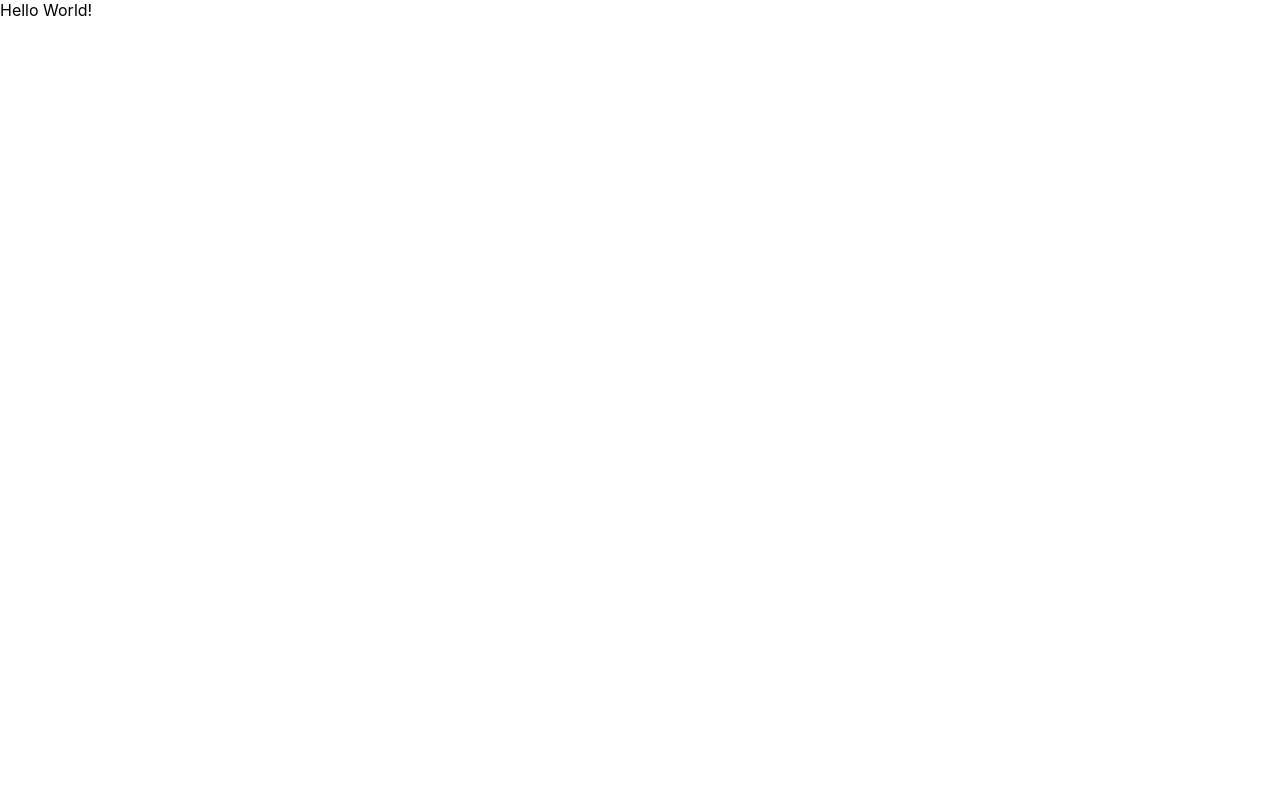
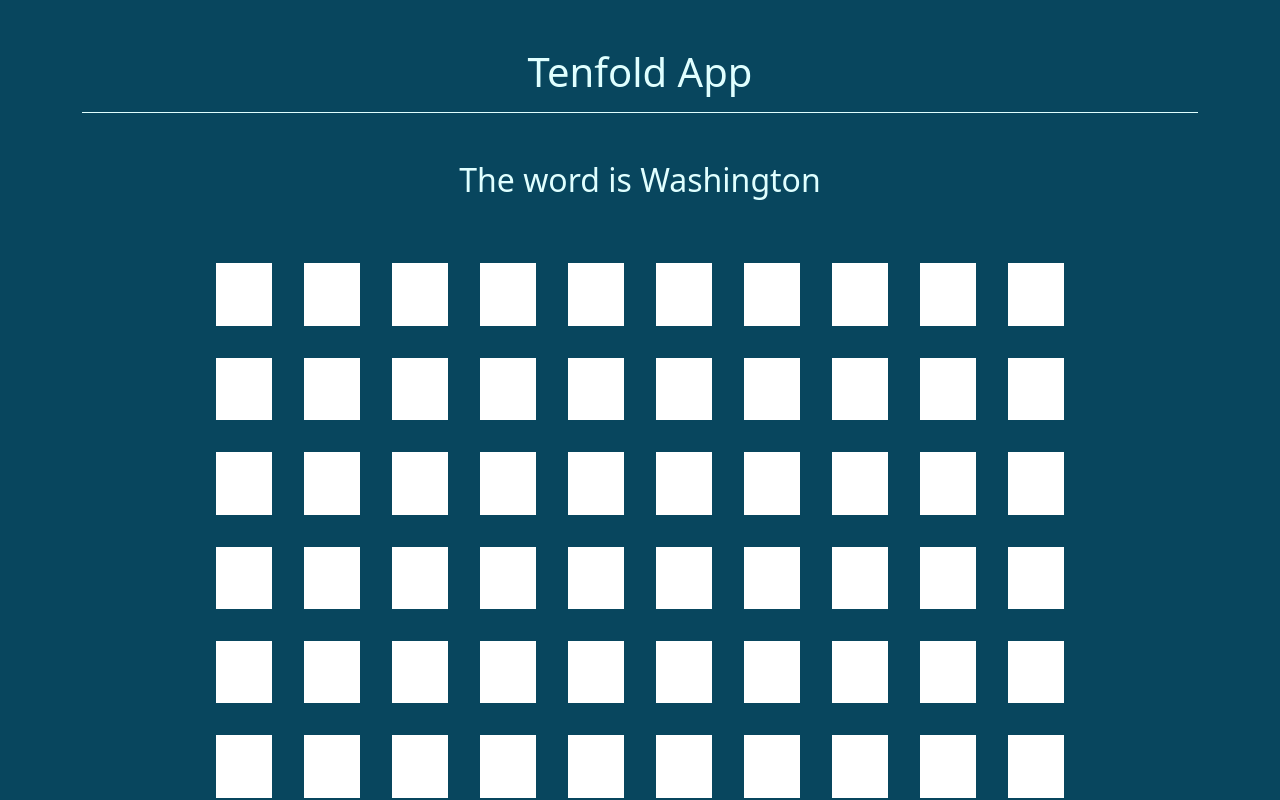
Before and after one commit to KyleBurden/Tenfold, a React (Create React App) app: page / in a window 1280 px wide. Shown: the top 800 px of the page. Built offline with nearby package versions, Linux system fonts and the light colour scheme.

Commit message:
Grid is layed out

```diff
--- a/package.json
+++ b/package.json
@@ -6,7 +6,9 @@
     "@testing-library/jest-dom": "^5.16.5",
     "@testing-library/react": "^13.4.0",
     "@testing-library/user-event": "^13.5.0",
+    "bootstrap": "^5.2.3",
     "react": "^18.2.0",
+    "react-bootstrap": "^2.7.2",
     "react-dom": "^18.2.0",
     "react-scripts": "5.0.1",
     "web-vitals": "^2.1.4"
--- /dev/null
+++ b/public/vertopal.com_wordlist.json
@@ -0,0 +1 @@
+{"California\neverything\naboveboard\nWashington\nbasketball\nweathering\ncharacters\nliterature\nperfection\nvolleyball\ndepression\nhomecoming\ntechnology\nmaleficent\nwatermelon\nappreciate\nrelaxation\nconvection\nabominable\ngovernment\nsalmonella\nstrawberry\naberration\nretirement\ntelevision\ncontraband\nAlzheimers\nsilhouette\nfriendship\nloneliness\npunishment\nuniversity\nCinderella\nconfidence\nrestaurant\nabstinence\nblancmange\nblackboard\ndiscipline\nrenovation\nhelicopter\ngeneration\nadaptation\nskateboard\nlightboard\nApocalypse\nunderstand\nleadership\nrevolution\nAntarctica": null}
--- /dev/null
+++ b/public/words.json
@@ -0,0 +1 @@
+["California", "everything", "aboveboard", "Washington", "basketball"]
--- a/src/App.js
+++ b/src/App.js
@@ -1,7 +1,15 @@
+import { Container} from "react-bootstrap";
+import Gamebox from "./components/Gamebox";
 
 function App() {
   return (
-    <>Hello World!</>
+    <Container>
+      <h1 className="text-center my-5 underline-bottom" >Tenfold App</h1>
+      <div className="text-center">
+        <Gamebox/>
+      </div>
+    </Container>
+
   );
 }
 
--- /dev/null
+++ b/src/components/Boxes.jsx
@@ -0,0 +1,31 @@
+import { Container } from "react-bootstrap"
+
+
+//10 chances
+//10 letter words
+function Boxes({lives}){
+    const lifeCount =Array.from(Array(parseInt(lives)).keys());
+    return (
+        <>
+            {lifeCount.map((i)=>(
+
+                <Container className="d-flex d-row justify-content-center">
+                <div className="input-box" id={i} contentEditable="true"></div>
+                <div className="input-box" id={i+1} contentEditable="true"></div>
+                <div className="input-box" id={i+2} contentEditable="true"></div>
+                <div className="input-box" id={i+3} contentEditable="true"></div>
+                <div className="input-box" id={i+4} contentEditable="true"></div>
+                <div className="input-box" id={i+5} contentEditable="true"></div>
+                <div className="input-box" id={i+6} contentEditable="true"></div>
+                <div className="input-box" id={i+7} contentEditable="true"></div>
+                <div className="input-box" id={i+8} contentEditable="true"></div>
+                <div className="input-box" id={i+9} contentEditable="true"></div>
+                </Container>
+            ))}
+        </>
+
+
+    )
+}
+
+export default Boxes
--- /dev/null
+++ b/src/components/Gamebox.jsx
@@ -0,0 +1,36 @@
+import { useState, useEffect } from "react"
+import Boxes from "./Boxes";
+
+
+function Gamebox(){
+
+    useEffect(()=>{
+        fetchData();
+
+    }, []);
+
+    //wordlist state
+    const [words,setWords] =useState([])
+
+    async function fetchData(){
+        const URL ='http://localhost:3000/words.json'
+        const response =await fetch(URL)
+        const data = await response.json()
+        setWords(data);
+    }
+
+    const getRandomWord=()=>words[parseInt(Math.random()*5)];
+
+    const word=getRandomWord();
+
+
+
+    return (
+        <div className="game-box">
+           <h2 className="mb-5">The word is {word}</h2>
+           <Boxes lives='11'/>
+        </div>
+    )
+}
+
+export default Gamebox
--- a/src/index.css
+++ b/src/index.css
@@ -5,9 +5,29 @@ body {
     sans-serif;
   -webkit-font-smoothing: antialiased;
   -moz-osx-font-smoothing: grayscale;
+  background-color: rgb(8, 70, 94) !important;
+  color: lightcyan !important;
 }
 
 code {
   font-family: source-code-pro, Menlo, Monaco, Consolas, 'Courier New',
     monospace;
 }
+
+.underline-bottom{
+  padding-bottom: 1rem;
+  border-bottom: 1px solid lightcyan;
+}
+
+.input-box{
+  margin: 1rem;
+  min-height: 3.5rem;
+  min-width: 3.5rem ;
+  background-color: white;
+  cursor:text;
+  color:black;
+  overflow:hidden ;
+  font-size: 2.6rem;
+  text-transform: uppercase ;
+  text-align:center
+}
--- a/src/index.js
+++ b/src/index.js
@@ -1,7 +1,10 @@
 import React from 'react';
 import ReactDOM from 'react-dom/client';
+import App from './App';
+
+//css imports
 import './index.css';
-import App from './App';
+import 'bootstrap/dist/css/bootstrap.min.css'
 
 const root = ReactDOM.createRoot(document.getElementById('root'));
 root.render(
```
Also changed, not shown: public/wordlist.txt (added), 1 other file (tests, documents, lock files or other folders).
